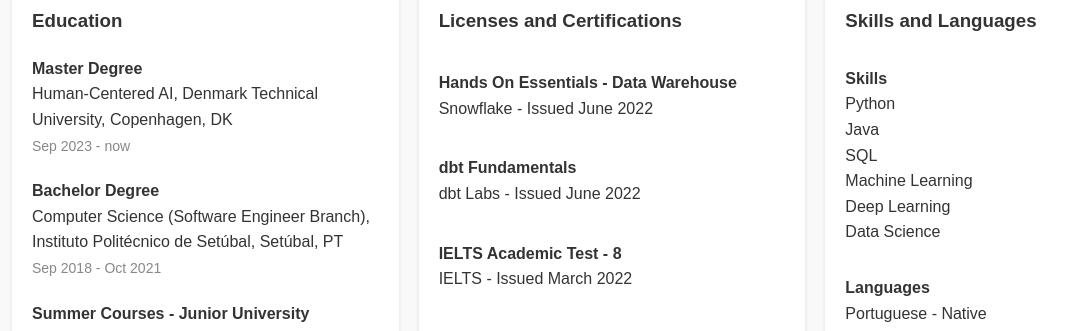
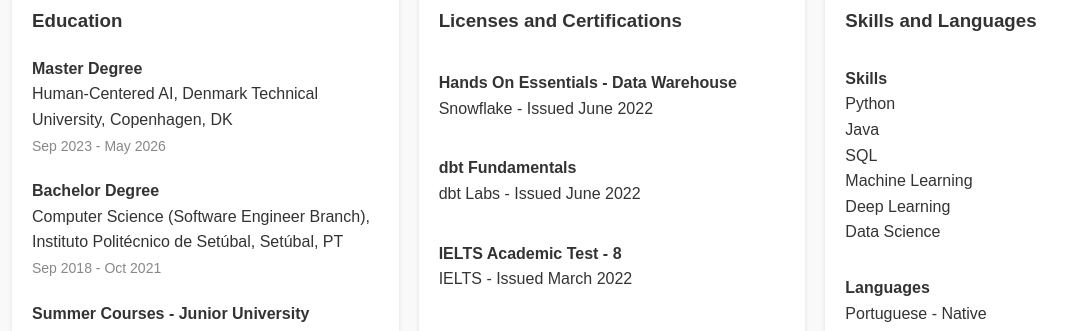
Before and after one commit to AfonsoCunha22/AfonsoCunha22.github.io, a Jekyll site: the page index.html, which Jekyll copies as it is, in a window 1280 px wide and 900 px high, scrolled down 2890 px, cut to the strip 122-453 px from the top of the window. Shown: the whole strip, without its empty margins (28-1095 px from the left). Built offline with Jekyll 4.4.1, drawn with Linux system fonts in a browser that asks for light colours.

Commit message:
Changes to Education date

```diff
--- a/index.html
+++ b/index.html
@@ -124,7 +124,7 @@
           <h3>Education</h3>
           <p><strong>Master Degree</strong><br>
           Human-Centered AI, Denmark Technical University, Copenhagen, DK<br>
-          <span class="small-gray-text"> Sep 2023 - now</span></p>
+          <span class="small-gray-text"> Sep 2023 - May 2026</span></p>
 
           <p><strong>Bachelor Degree</strong><br>
           Computer Science (Software Engineer Branch), Instituto Politécnico de Setúbal, Setúbal, PT<br>
```
